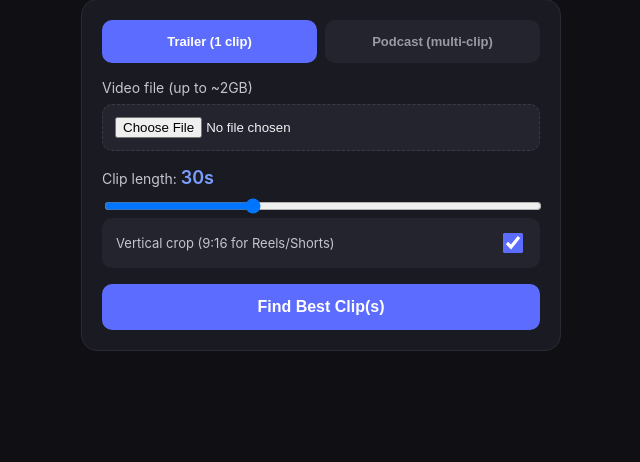
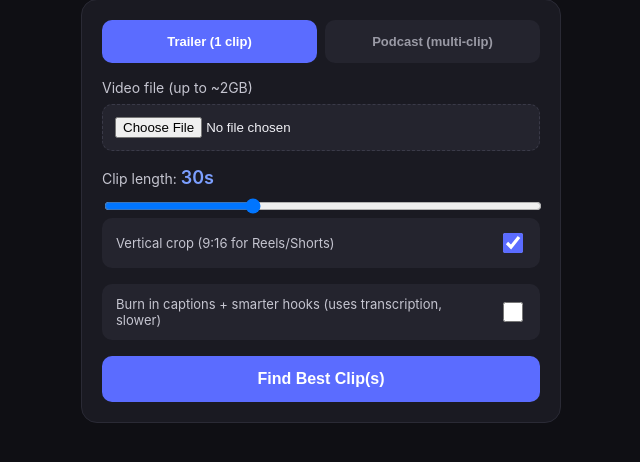
Before and after one commit to roboscripters/whop, a Flask app: page / in a window 1280 px wide. Shown: the part 124-586 px from the top of the page, without its empty margins (319-959 px from the left). Run offline with Flask 3, Linux system fonts and the light colour scheme.

Commit message:
Update index.html

```diff
--- a/templates/index.html
+++ b/templates/index.html
@@ -219,6 +219,11 @@
       <input type="checkbox" id="verticalCrop" checked>
     </div>
 
+    <div class="crop-toggle-row">
+      <label for="burnCaptions" style="margin-bottom:0;">Burn in captions + smarter hooks (uses transcription, slower)</label>
+      <input type="checkbox" id="burnCaptions">
+    </div>
+
     <button id="processBtn">Find Best Clip(s)</button>
   </div>
 
@@ -229,6 +234,7 @@
     </div>
     <div class="progress-pct" id="progressPct">0%</div>
     <div class="steps">
+      <span data-stage="transcribe">Transcribe</span>
       <span data-stage="audio">Audio</span>
       <span data-stage="motion">Motion</span>
       <span data-stage="scoring">Scoring</span>
@@ -283,15 +289,16 @@ const resultsContainer = document.getElementById('resultsContainer');
 
 function stageKey(stage) {
   const s = stage.toLowerCase();
+  if (s.includes('transcrib')) return 'transcribe';
   if (s.includes('audio')) return 'audio';
   if (s.includes('motion')) return 'motion';
-  if (s.includes('scoring') || s.includes('segment')) return 'scoring';
+  if (s.includes('scoring') || s.includes('segment') || s.includes('subject')) return 'scoring';
   if (s.includes('cutting')) return 'cutting';
   return null;
 }
 
 function updateSteps(currentKey) {
-  const order = ['audio', 'motion', 'scoring', 'cutting'];
+  const order = ['transcribe', 'audio', 'motion', 'scoring', 'cutting'];
   const currentIdx = order.indexOf(currentKey);
   document.querySelectorAll('.steps span').forEach(el => {
     const key = el.dataset.stage;
@@ -330,10 +337,13 @@ function renderClips(clips, sourceDuration) {
 
     const hookBox = document.createElement('div');
     hookBox.className = 'hook-box';
+    const quoteBadge = clip.hook_is_quote
+      ? '<span class="hook-vibe-tag" style="background:#2d5a3d;color:#4ade80;margin-right:6px;">real quote</span>'
+      : '';
     hookBox.innerHTML = `
       <div class="hook-label">
         <span>Suggested Hook</span>
-        <span class="hook-vibe-tag">${clip.vibe}</span>
+        <span>${quoteBadge}<span class="hook-vibe-tag">${clip.vibe}</span></span>
       </div>
       <div class="hook-text">${clip.hook}</div>
       <button class="copy-hook-btn">Copy Hook</button>
@@ -410,12 +420,14 @@ document.getElementById('processBtn').addEventListener('click', async () => {
 
   const nClips = currentMode === 'podcast' ? clipcountInput.value : 1;
   const verticalCrop = document.getElementById('verticalCrop').checked;
+  const burnCaptions = document.getElementById('burnCaptions').checked;
 
   const formData = new FormData();
   formData.append('video', fileInput.files[0]);
   formData.append('clip_len', cliplenInput.value);
   formData.append('n_clips', nClips);
   formData.append('vertical_crop', verticalCrop);
+  formData.append('burn_captions', burnCaptions);
 
   btn.disabled = true;
   errorBox.style.display = 'none';
```
